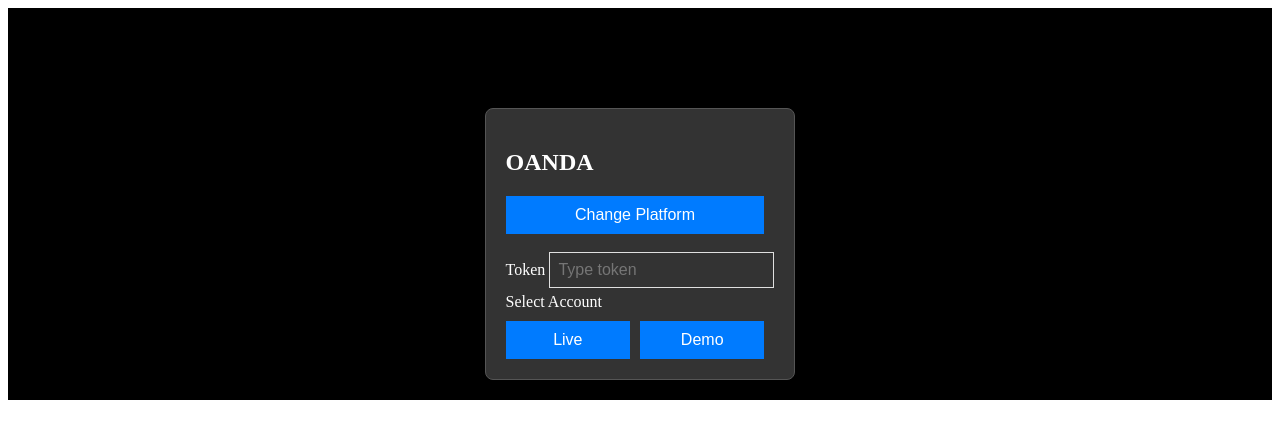
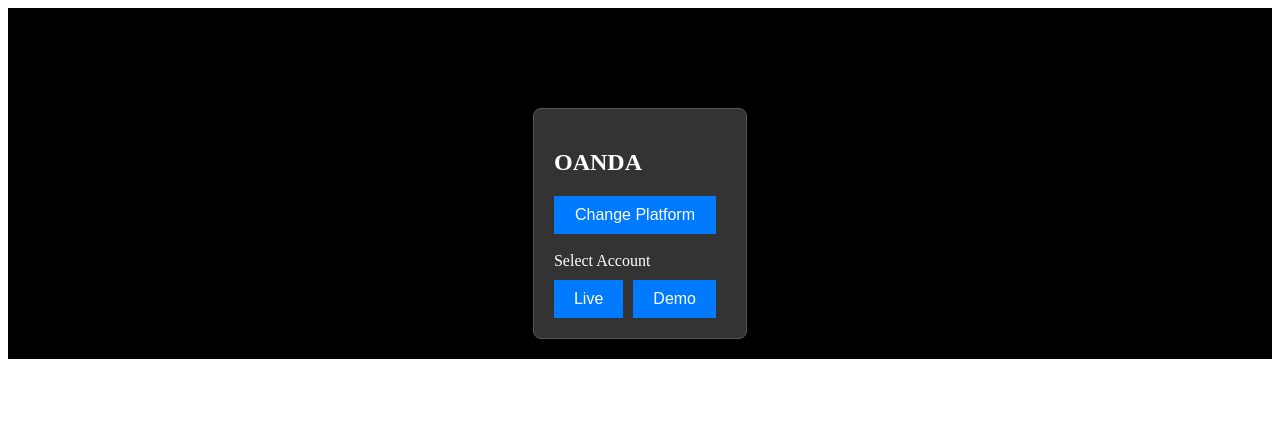
Before and after one commit to Pagan-Idel/trading-keys-next, a Next.js app: page / in a window 1280 px wide. Both pictures are taken after a click on the button "Oanda". Shown: the top 438 px of the page. Built offline with nearby package versions, Linux system fonts and the light colour scheme.

Commit message:
Hardcoded token

```diff
--- a/components/Account/index.tsx
+++ b/components/Account/index.tsx
@@ -79,7 +79,6 @@ const InputLabel = styled.label`
 
 const Account = () => {
   const [platform, setPlatform] = useState('');
-  const [token, setToken] = useState<string>('');
   const [accountType, setAccountType] = useState<string>('');
   const [isLoginSuccessful, setIsLoginSuccessful] = useState<boolean>(false);
   const [message, setMessage] = useState<string | null>(null);
@@ -89,21 +88,14 @@ const Account = () => {
     localStorage.clear();
     setPlatform('');
     setAccountType('');
-    setToken('');
     setIsLoginSuccessful(false);
-  };
-
-  const handleTokenInput = (event: ChangeEvent<HTMLInputElement>) => {
-    setToken(event.target.value);
   };
 
   const handleLogin = () => {
     localStorage.setItem('platform', platform);
     localStorage.setItem('accountType', accountType);
-    if (platform === 'oanda') {
-      localStorage.setItem('token', token);
-    }
-    if (platform == 'oanda' && accountType !== '' && token !== '') {
+
+    if (platform == 'oanda' && accountType !== '') {
       handleOandaLogin().then((data) => {
         if (!data.errorMessage) {
           setIsLoginSuccessful(true);
@@ -172,26 +164,11 @@ const Account = () => {
               {/* <BlueButton disabled={true} onClick={() => setPlatform('dxtrade')}>DxTrade</BlueButton> */}
               <BlueButton onClick={() => setPlatform('match-trader')}>Match Trader</BlueButton>
             </ButtonsContainer>
-          </>
-        ) : (
-          <ButtonsContainer>
-            <BlueButton onClick={handlePlatformChange}>Change Platform</BlueButton>
-          </ButtonsContainer>
-        )}
-
-        {platform == 'oanda' && !isLoginSuccessful &&(
-              <>
-                <br />
-                <InputLabel htmlFor="tokenInput">Token </InputLabel>
-                <Input
-                  type="text"
-                  id="tokenInput"
-                  placeholder="Type token"
-                  value={token}
-                  onChange={handleTokenInput}
-                  style={{ border: '1px solid #e0e0e0' }}
-                />
-              </>
+          </>)
+          : (
+              <ButtonsContainer>
+                <BlueButton onClick={handlePlatformChange}>Change Platform</BlueButton>
+              </ButtonsContainer>
             )}
 
             {platform !== '' && accountType == '' && !isLoginSuccessful  && (
@@ -231,8 +208,8 @@ const Account = () => {
                   margin: '10px 0'
                 }}>{message}</div>)}
                 <Keyboard platform={platform} />
-              </>
-            ) : (<>
+              </>)
+              : (<>
                {message && (<div style={{
                   backgroundColor: message?.includes('Error') ? 'red' : '#333333',
                   color: 'white',
--- a/utils/oanda/api/closeTrade.ts
+++ b/utils/oanda/api/closeTrade.ts
@@ -66,10 +66,10 @@ export interface CloseRequestBody {
 }
 
 export const closeTrade = async (orderType: OrderParameters): Promise<TradeCloseResponse | boolean> => {
-  const token = localStorage.getItem('token');
   const accountType = localStorage.getItem('accountType');
   const hostname = accountType === 'live' ? 'https://api-fxtrade.oanda.com' : 'https://api-fxpractice.oanda.com';
   const accountId = accountType === 'live' ? '[redacted]' : '[redacted]';
+  const token = accountType === 'live' ? '[redacted]' : '[redacted]';
 
   // Check if the environment variable is set
   if (!accountId || !token ) {
--- a/utils/oanda/api/currentPrice.ts
+++ b/utils/oanda/api/currentPrice.ts
@@ -16,10 +16,10 @@ interface PriceStreamResponse {
 }
 
 export const currentPrice = async (symbol: string): Promise<{ bid: string; ask: string }> => {
-  const token = localStorage.getItem('token');
   const accountType = localStorage.getItem('accountType');
   let hostname = accountType === 'live' ? 'https://api-fxtrade.oanda.com' : 'https://api-fxpractice.oanda.com';
   const accountId = accountType === 'live' ? '[redacted]' : '[redacted]';
+  const token = accountType === 'live' ? '[redacted]' : '[redacted]';
 
   // Check if the environment variable is set
   if (!accountId || !token || !hostname) {
--- a/utils/oanda/api/login.ts
+++ b/utils/oanda/api/login.ts
@@ -44,10 +44,10 @@ export interface AccountResponse {
 }
 
 export const handleOandaLogin = async (): Promise<AccountResponse> => {
-  const token = localStorage.getItem('token');
   const accountType = localStorage.getItem('accountType');
   const hostname = accountType === 'live' ? 'https://api-fxtrade.oanda.com' : 'https://api-fxpractice.oanda.com';
   const accountId = accountType === 'live' ? '[redacted]' : '[redacted]';
+  const token = accountType === 'live' ? '[redacted]' : '[redacted]';
 
   // Check if the environment variable is set
   if (!token || !accountType) {
--- a/utils/oanda/api/modifyTrade.ts
+++ b/utils/oanda/api/modifyTrade.ts
@@ -13,10 +13,10 @@ interface OrderDetails {
   price: string;
 }
 export const modifyTrade = async (orderType: OrderParameters): Promise<boolean> => {
-  const token = localStorage.getItem('token');
   const accountType = localStorage.getItem('accountType');
   const hostname = accountType === 'live' ? 'https://api-fxtrade.oanda.com' : 'https://api-fxpractice.oanda.com';
   const accountId = accountType === 'live' ? '[redacted]' : '[redacted]';
+  const token = accountType === 'live' ? '[redacted]' : '[redacted]';
   // Check if the environment variable is set
   if (!accountId || !token) {
     console.log("Token or AccountId is not set.");
--- a/utils/oanda/api/openNow.ts
+++ b/utils/oanda/api/openNow.ts
@@ -39,10 +39,10 @@ export interface TradeById {
 }
 
 export const openNow = async (): Promise<OpenTrade | undefined> => {
-  const token = localStorage.getItem('token');
   const accountType = localStorage.getItem('accountType');
   let hostname = accountType === 'live' ? 'https://api-fxtrade.oanda.com' : 'https://api-fxpractice.oanda.com';
   const accountId = accountType === 'live' ? '[redacted]' : '[redacted]';
+  const token = accountType === 'live' ? '[redacted]' : '[redacted]';
   // Check if the environment variable is set
   if (!accountId || !token || !hostname) {
     console.log("Token or AccountId is not set.");
--- a/utils/oanda/api/order.ts
+++ b/utils/oanda/api/order.ts
@@ -53,13 +53,13 @@ export interface OrderRequest {
 
 
 export const order = async (orderType: OrderParameters): Promise<boolean> => {
-  const token = localStorage.getItem('token');
   const accountType = localStorage.getItem('accountType');
   const hostname = accountType === 'live' ? 'https://api-fxtrade.oanda.com' : 'https://api-fxpractice.oanda.com';
   const accountId = accountType === 'live' ? '[redacted]' : '[redacted]';
+  const token = accountType === 'live' ? '[redacted]' : '[redacted]';
   // Check if the environment variable is set
   // Check if the environment variable is set
-  if (!accountId || !token || !hostname) {
+  if (!accountId || !hostname || !token) {
     console.log("Token or AccountId is not set.");
     return false;
   }
```
